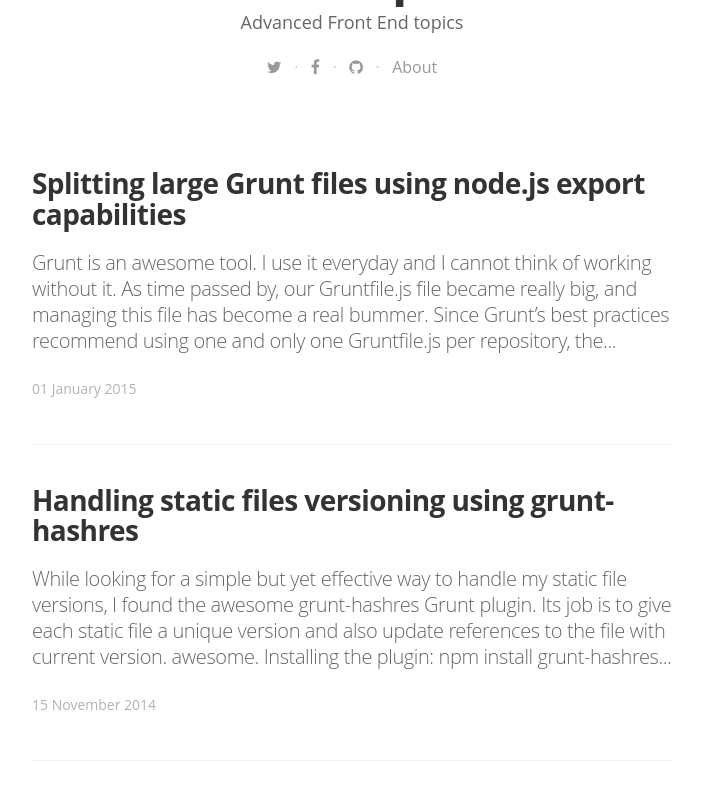
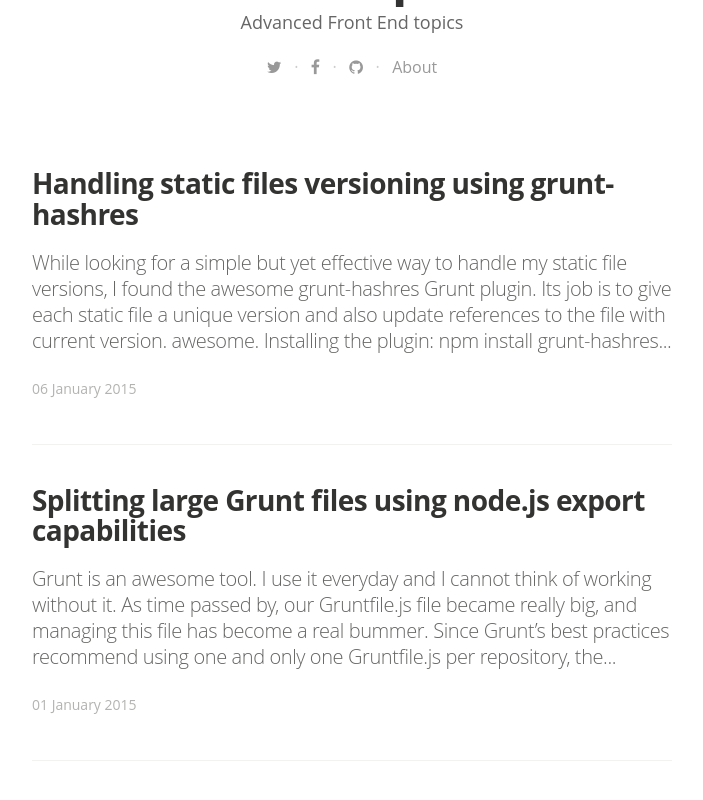
Before and after one commit to Morgan-Leon/yanivefraim.github.io, a Jekyll site: the page built from index.html, in a window 1280 px wide and 900 px high, scrolled down 537 px, cut to the strip 96-896 px from the top of the window. Shown: the whole strip, without its empty margins (288-991 px from the left). Built offline with Jekyll 4.4.1, drawn with Linux system fonts in a browser that asks for light colours; nearby versions of some CDN libraries; some web fonts are replaced; Markdown is read by kramdown in place of the engine named in the settings; the list of posts is cut into pages by our own code.

Commit message:
change blog post date

```diff
--- a/_posts/2015-01-06-handling-static-files-versioning-using-grunt-hashres.markdown
+++ b/_posts/2015-01-06-handling-static-files-versioning-using-grunt-hashres.markdown
@@ -1,7 +1,7 @@
 ---
 layout: post
 title:  "Handling static files versioning using grunt-hashres"
-date:   2014-11-15 14:34:25
+date:   2015-01-06 14:34:25
 tags: Angularjs Javascript
 image: /assets/article_images/2014-08-29-welcome-to-jekyll/desktop.jpg
 ---
```
Also changed, not shown: 4 other files.
